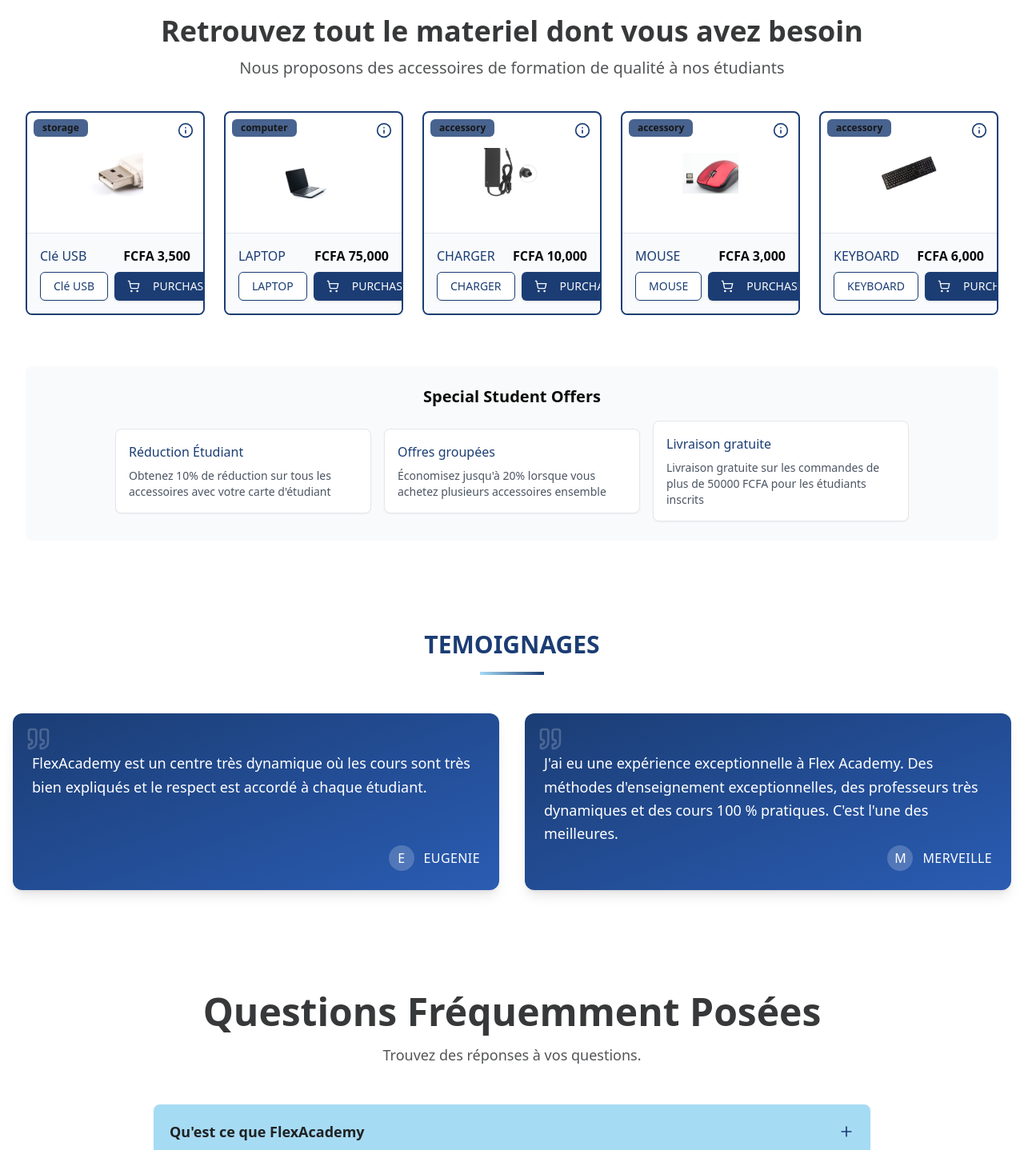
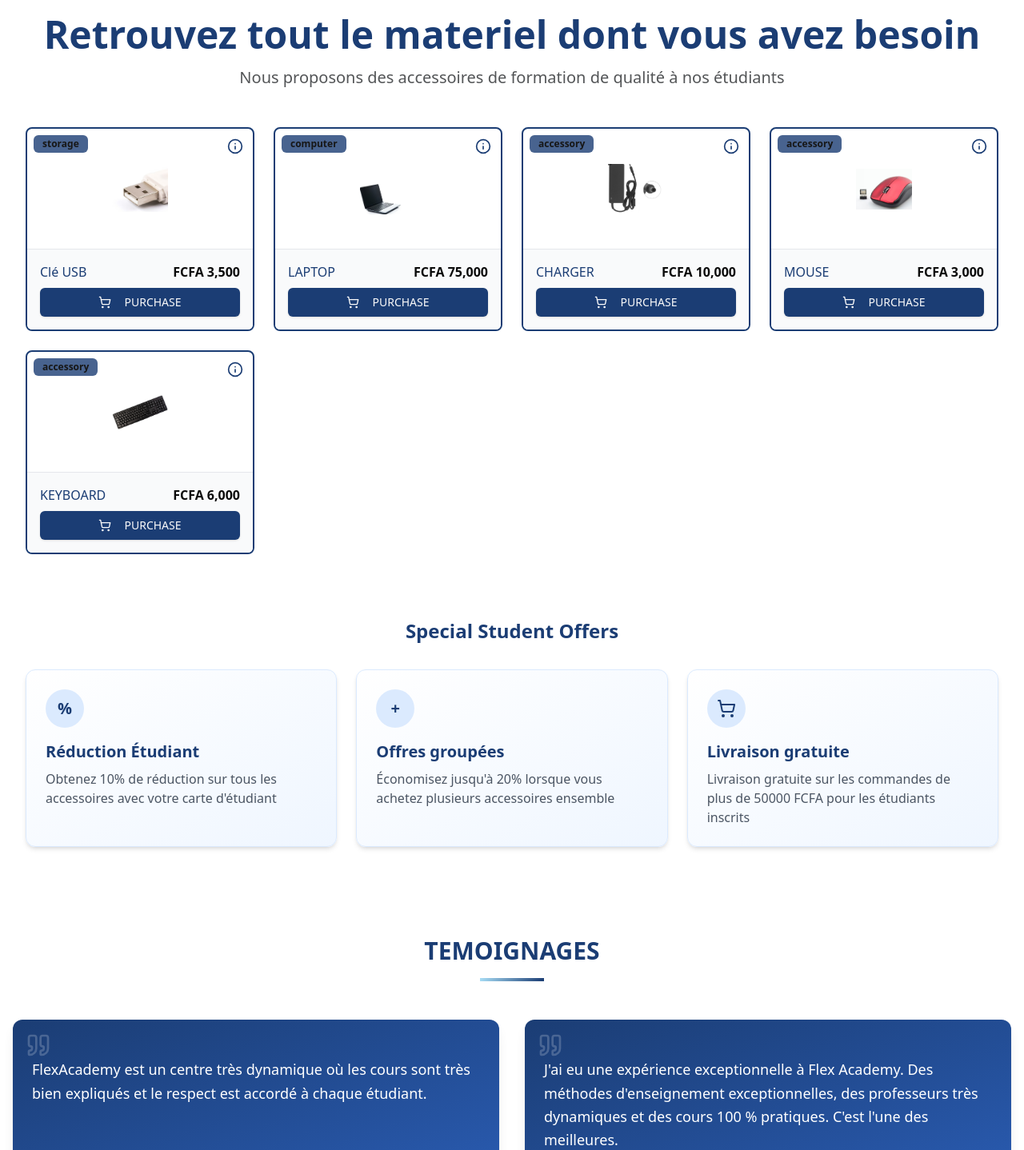
Before and after one commit to Hilary29/_flex, a Next.js app: page /Contact in a window 1280 px wide. Shown: the part 3500-4938 px from the top of the page at 80% size. Built offline with nearby package versions, Linux system fonts and the light colour scheme.

Commit message:
Refactor TechProducts and ProductCard components for improved functionality and UI; update FAQ styles and clean up unused imports in Language page.

```diff
--- a/src/app/[locale]/home/components/FAQ.tsx
+++ b/src/app/[locale]/home/components/FAQ.tsx
@@ -94,7 +94,7 @@ export default function FAQ() {
             >
               <div
                 className={cn(
-                  "bg-[#A6DBF4] rounded-lg overflow-hidden shadow-sm transition-all duration-200",
+                  "bg-[#e5f7ff] rounded-lg overflow-hidden shadow-sm transition-all duration-200",
                   activeIndex === faq.id ? "shadow-md" : ""
                 )}
               >
--- a/src/app/[locale]/home/components/TechProducts.tsx
+++ b/src/app/[locale]/home/components/TechProducts.tsx
@@ -1,16 +1,15 @@
 "use client"
 
-import { useState } from "react"
-import { motion } from "framer-motion"
-import { Search, ShoppingCart } from "lucide-react"
+import { useState, useEffect } from "react"
+import { motion, AnimatePresence } from "framer-motion"
+import { Search, ShoppingCart, Filter, X } from "lucide-react"
 import ProductCard, { type ProductType } from "./product-card"
 import { Input } from "@/components/ui/input"
 import { Button } from "@/components/ui/button"
-import { useTranslations } from "next-intl";
+import { Badge } from "@/components/ui/badge"
+import { useTranslations } from "next-intl"
 
-const getProductsData = (
-  t: ReturnType<typeof useTranslations>
-): ProductType[] => [
+const getProductsData = (t: ReturnType<typeof useTranslations>): ProductType[] => [
   {
     id: "usb-key",
     name: t("Tech.USB"),
@@ -61,17 +60,53 @@ const getProductsData = (
 export default function TechProducts() {
   const [searchTerm, setSearchTerm] = useState("")
   const [cartCount, setCartCount] = useState(0)
-  const t = useTranslations();
-  const productsData = getProductsData(t);
+  const [selectedCategory, setSelectedCategory] = useState<string | null>(null)
+  const [isSearchVisible, setIsSearchVisible] = useState(false)
+  const [isMobile, setIsMobile] = useState(false)
 
-  // Filter products based on search term
-  const filteredProducts = productsData.filter((product) =>
-    product.name.toLowerCase().includes(searchTerm.toLowerCase()),
-  )
+  const t = useTranslations()
+  const productsData = getProductsData(t)
+
+  // Check if we're on mobile
+  useEffect(() => {
+    const checkIfMobile = () => {
+      setIsMobile(window.innerWidth < 768)
+    }
+
+    checkIfMobile()
+    window.addEventListener("resize", checkIfMobile)
+
+    return () => {
+      window.removeEventListener("resize", checkIfMobile)
+    }
+  }, [])
+
+  // Get unique categories
+  const categories = Array.from(new Set(productsData.map((product) => product.category)))
+
+  // Filter products based on search term and category
+  const filteredProducts = productsData.filter((product) => {
+    const matchesSearch =
+      product.name.toLowerCase().includes(searchTerm.toLowerCase()) ||
+      product.description?.toLowerCase().includes(searchTerm.toLowerCase())
+    const matchesCategory = selectedCategory ? product.category === selectedCategory : true
+
+    return matchesSearch && matchesCategory
+  })
 
   // Handle adding to cart
   const handleAddToCart = () => {
     setCartCount((prev) => prev + 1)
+
+    // Show a brief animation or notification
+    const notification = document.createElement("div")
+    notification.className = "fixed top-4 right-4 bg-green-500 text-white px-4 py-2 rounded-md z-50 animate-fade-in-out"
+    notification.textContent = t("Tech.Added_To_Cart")
+    document.body.appendChild(notification)
+
+    setTimeout(() => {
+      document.body.removeChild(notification)
+    }, 2000)
   }
 
   // Animation variants
@@ -85,63 +120,150 @@ export default function TechProducts() {
     },
   }
 
+  const fadeIn = {
+    hidden: { opacity: 0, y: 20 },
+    visible: {
+      opacity: 1,
+      y: 0,
+      transition: { duration: 0.5 },
+    },
+  }
+
   return (
     <section className="w-full max-w-7xl mx-auto px-4 sm:px-6 lg:px-8 py-12">
+      {/* Header with title and subtitle */}
       <motion.div
         initial={{ opacity: 0, y: -20 }}
         animate={{ opacity: 1, y: 0 }}
         transition={{ duration: 0.5 }}
-        className="text-center mb-10"
+        className="text-center mb-12"
       >
-        <h2 className="text-2xl sm:text-3xl lg:text-4xl font-bold text-[#373839] mb-3">
-          {t("Tech.Title")}
-        </h2>
-        <p className="text-lg sm:text-xl text-[#535557] max-w-3xl mx-auto">
-          {t("Tech.Subtitle")}
-        </p>
+        <h2 className="text-3xl sm:text-4xl lg:text-5xl font-bold text-[#1b3d74] mb-4">{t("Tech.Title")}</h2>
+        <p className="text-lg sm:text-xl text-[#535557] max-w-3xl mx-auto">{t("Tech.Subtitle")}</p>
       </motion.div>
 
-      <div className="hidden  flex-col sm:flex-row gap-4 mb-8 items-center justify-between">
-        <div className="relative flex-1 max-w-md">
+      {/* Search and filters bar */}
+      <motion.div
+        initial={{ opacity: 0, y: 10 }}
+        animate={{ opacity: 1, y: 0 }}
+        transition={{ duration: 0.3, delay: 0.2 }}
+        className="hidden mb-8 sticky top-0 z-10 bg-white/80 backdrop-blur-md py-4 rounded-lg shadow-sm"
+      >
+        <div className="flex flex-col md:flex-row gap-4 items-center justify-between">
+          {/* Mobile search toggle */}
+          {isMobile && (
+            <div className="flex w-full justify-between items-center">
+              <Button
+                variant="outline"
+                size="icon"
+                onClick={() => setIsSearchVisible(!isSearchVisible)}
+                aria-label={isSearchVisible ? "Close search" : "Open search"}
+              >
+                {isSearchVisible ? <X className="h-5 w-5" /> : <Search className="h-5 w-5" />}
+              </Button>
+
+              <Button variant="outline" className="relative">
+                <ShoppingCart className="h-5 w-5 mr-2" />
+                <span>Cart</span>
+                {cartCount > 0 && (
+                  <Badge className="absolute -top-2 -right-2 bg-[#1b3d74] text-white">{cartCount}</Badge>
+                )}
+              </Button>
+            </div>
+          )}
+
+          {/* Search input - visible on desktop or when toggled on mobile */}
+          <AnimatePresence>
+            {(!isMobile || isSearchVisible) && (
+              <motion.div
+                initial={{ opacity: 0, height: 0 }}
+                animate={{ opacity: 1, height: "auto" }}
+                exit={{ opacity: 0, height: 0 }}
+                className="relative flex-1 w-full md:max-w-md"
+              >
                 <Search className="absolute left-3 top-1/2 transform -translate-y-1/2 text-gray-400 h-5 w-5" />
                 <Input
                   type="text"
-            placeholder="Search for accessories..."
-            className="pl-10"
+                  placeholder={"Search products..."}
+                  className="pl-10 w-full"
                   value={searchTerm}
                   onChange={(e) => setSearchTerm(e.target.value)}
                 />
-        </div>
-        <Button variant="outline" className="relative">
-          <ShoppingCart className="h-5 w-5 mr-2" />
-          Cart
-          {cartCount > 0 && (
-            <span className="absolute -top-2 -right-2 bg-[#1b3d74] text-white text-xs font-bold rounded-full h-5 w-5 flex items-center justify-center">
-              {cartCount}
-            </span>
+                {searchTerm && (
+                  <Button
+                    variant="ghost"
+                    size="icon"
+                    className="absolute right-2 top-1/2 transform -translate-y-1/2 h-6 w-6"
+                    onClick={() => setSearchTerm("")}
+                    aria-label="Clear search"
+                  >
+                    <X className="h-4 w-4" />
+                  </Button>
                 )}
+              </motion.div>
+            )}
+          </AnimatePresence>
+
+          {/* Category filters */}
+          <div className="flex items-center gap-2 overflow-x-auto pb-2 w-full md:w-auto">
+            <Filter className="h-4 w-4 text-gray-500 flex-shrink-0" />
+            <Button
+              variant={selectedCategory === null ? "default" : "outline"}
+              size="sm"
+              onClick={() => setSelectedCategory(null)}
+              className="flex-shrink-0"
+            >
+              {"All"}
             </Button>
+            {categories.map((category) => (
+              <Button
+                key={category}
+                variant={selectedCategory === category ? "default" : "outline"}
+                size="sm"
+                onClick={() => setSelectedCategory(category)}
+                className="flex-shrink-0 capitalize"
+              >
+                {category}
+              </Button>
+            ))}
           </div>
 
+          {/* Desktop cart button */}
+          {!isMobile && (
+            <Button variant="outline" className="relative flex-shrink-0">
+              <ShoppingCart className="h-5 w-5 mr-2" />
+              <span>Cart</span>
+              {cartCount > 0 && <Badge className="absolute -top-2 -right-2 bg-[#1b3d74] text-white">{cartCount}</Badge>}
+            </Button>
+          )}
+        </div>
+      </motion.div>
+
+      {/* No results message */}
       {filteredProducts.length === 0 ? (
-        <div className="text-center py-12">
-          <p className="text-lg text-gray-600">No products found matching your search.</p>
+        <motion.div
+          variants={fadeIn}
+          initial="hidden"
+          animate="visible"
+          className="text-center py-16 bg-gray-50 rounded-lg"
+        >
+          <p className="text-lg text-gray-600 mb-4">{t("Tech.No_Products_Found")}</p>
           <Button
-            variant="outline"
-            className="mt-4"
             onClick={() => {
               setSearchTerm("")
+              setSelectedCategory(null)
             }}
           >
-            Reset Search
+            {t("Tech.Reset_Filters")}
           </Button>
-        </div>
+        </motion.div>
       ) : (
+        /* Products grid */
         <motion.div
           variants={containerVariants}
           initial="hidden"
           animate="visible"
-          className="grid grid-cols-1 sm:grid-cols-2 lg:grid-cols-3 xl:grid-cols-5 gap-6"
+          className="grid grid-cols-1 sm:grid-cols-2 lg:grid-cols-3 xl:grid-cols-4 2xl:grid-cols-5 gap-6"
         >
           {filteredProducts.map((product, index) => (
             <ProductCard key={product.id} product={product} index={index} onAddToCart={handleAddToCart} />
@@ -149,27 +271,51 @@ export default function TechProducts() {
         </motion.div>
       )}
 
-      {/* Additional section for special offers */}
+      {/* Special offers section */}
       <motion.div
-        initial={{ opacity: 0, y: 20 }}
-        animate={{ opacity: 1, y: 0 }}
+        initial={{ opacity: 0 }}
+        animate={{ opacity: 1 }}
         transition={{ duration: 0.5, delay: 0.3 }}
-        className="mt-16 bg-gray-50 p-6 rounded-lg"
+        className="mt-20"
       >
-        <h3 className="text-xl font-semibold mb-4 text-center">{t("Tech.Special_Student_Offers")}</h3>
-        <div className="flex flex-col md:flex-row justify-center items-center gap-4 mt-4">
-          <div className="bg-white p-4 rounded-lg shadow-sm border border-gray-200 flex-1 max-w-xs">
-            <h4 className="font-medium text-[#1b3d74]">{t("Tech.Student_Discount")}</h4>
-            <p className="text-sm text-gray-600 mt-2">{t("Tech.Student_Discount_Description")}</p>
+        <h3 className="text-2xl font-bold text-[#1b3d74] mb-8 text-center">{t("Tech.Special_Student_Offers")}</h3>
+
+        <div className="grid grid-cols-1 md:grid-cols-3 gap-6">
+          {/* Offer 1 */}
+          <motion.div
+            whileHover={{ y: -5, boxShadow: "0 10px 30px rgba(0,0,0,0.1)" }}
+            className="bg-gradient-to-br from-white to-blue-50 p-6 rounded-xl shadow-md border border-blue-100"
+          >
+            <div className="bg-blue-100 w-12 h-12 rounded-full flex items-center justify-center mb-4">
+              <span className="text-[#1b3d74] font-bold text-xl">%</span>
             </div>
-          <div className="bg-white p-4 rounded-lg shadow-sm border border-gray-200 flex-1 max-w-xs">
-            <h4 className="font-medium text-[#1b3d74]">{t("Tech.Bundle_Deals")}</h4>
-            <p className="text-sm text-gray-600 mt-2">{t("Tech.Bundle_Deals_Description")}</p>
+            <h4 className="font-semibold text-xl text-[#1b3d74] mb-2">{t("Tech.Student_Discount")}</h4>
+            <p className="text-gray-600">{t("Tech.Student_Discount_Description")}</p>
+          </motion.div>
+
+          {/* Offer 2 */}
+          <motion.div
+            whileHover={{ y: -5, boxShadow: "0 10px 30px rgba(0,0,0,0.1)" }}
+            className="bg-gradient-to-br from-white to-blue-50 p-6 rounded-xl shadow-md border border-blue-100"
+          >
+            <div className="bg-blue-100 w-12 h-12 rounded-full flex items-center justify-center mb-4">
+              <span className="text-[#1b3d74] font-bold text-xl">+</span>
             </div>
-          <div className="bg-white p-4 rounded-lg shadow-sm border border-gray-200 flex-1 max-w-xs">
-            <h4 className="font-medium text-[#1b3d74]">{t("Tech.Free_Delivery")}</h4>
-            <p className="text-sm text-gray-600 mt-2">{t("Tech.Free_Delivery_Description")}</p>
+            <h4 className="font-semibold text-xl text-[#1b3d74] mb-2">{t("Tech.Bundle_Deals")}</h4>
+            <p className="text-gray-600">{t("Tech.Bundle_Deals_Description")}</p>
+          </motion.div>
+
+          {/* Offer 3 */}
+          <motion.div
+            whileHover={{ y: -5, boxShadow: "0 10px 30px rgba(0,0,0,0.1)" }}
+            className="bg-gradient-to-br from-white to-blue-50 p-6 rounded-xl shadow-md border border-blue-100"
+          >
+            <div className="bg-blue-100 w-12 h-12 rounded-full flex items-center justify-center mb-4">
+              <ShoppingCart className="h-6 w-6 text-[#1b3d74]" />
             </div>
+            <h4 className="font-semibold text-xl text-[#1b3d74] mb-2">{t("Tech.Free_Delivery")}</h4>
+            <p className="text-gray-600">{t("Tech.Free_Delivery_Description")}</p>
+          </motion.div>
         </div>
       </motion.div>
     </section>
--- a/src/app/[locale]/home/components/product-card.tsx
+++ b/src/app/[locale]/home/components/product-card.tsx
@@ -92,9 +92,9 @@ export default function ProductCard({ product, index, onAddToCart }: ProductCard
           <span className="font-bold">{formattedPrice}</span>
         </div>
         <div className="flex w-full gap-2">
-          <Button variant="outline" className="flex-1 border-[#1b3d74] text-[#1b3d74] hover:bg-[#1b3d74]/10">
+{/*           <Button variant="outline" className="flex-1 border-[#1b3d74] text-[#1b3d74] hover:bg-[#1b3d74]/10">
             {product.name}
-          </Button>
+          </Button> */}
           <Button className="flex-1 bg-[#1b3d74] hover:bg-[#152f58]" onClick={onAddToCart}>
             <ShoppingCart className="h-4 w-4 mr-2" />
             PURCHASE
```
Also changed, not shown: src/app/[locale]/language/page.tsx (+0 -7 lines), 1 other file (tests, documents, lock files or other folders). Lines whose indentation alone changed are shown as unchanged.
